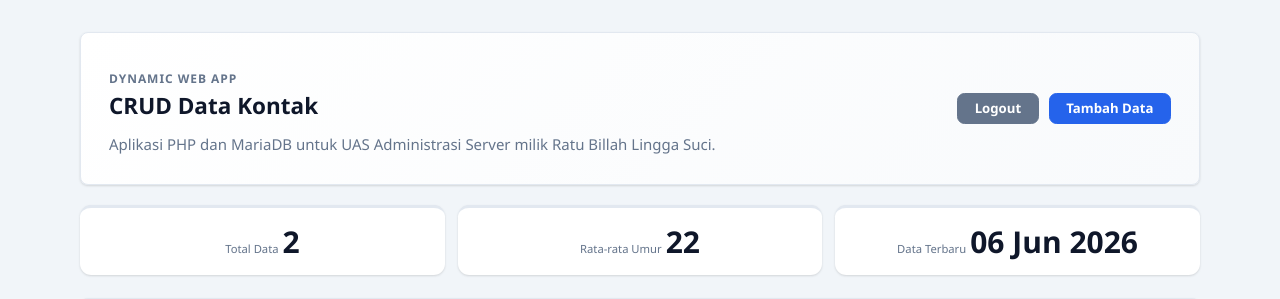
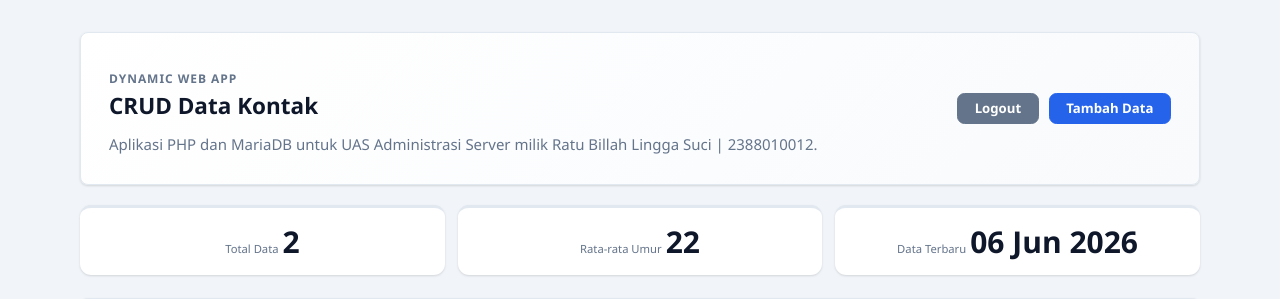
Before and after one commit to rathroughhratubillah/uas-admn, a PHP site: page / in a window 1280 px wide. Shown: the top 299 px of the page. Run offline with PHP 8.4, Linux system fonts and the light colour scheme; a user stored in the database is signed in; data comes from the database, SQL or seed files in the repository.

Commit message:
Update dynamic app NIM

```diff
--- a/dynamic-app/public/index.php
+++ b/dynamic-app/public/index.php
@@ -32,7 +32,7 @@ echo pageHeader('Data Kontak');
     <div>
       <p class="eyebrow">Dynamic Web App</p>
       <h1>CRUD Data Kontak</h1>
-      <p>Aplikasi PHP dan MariaDB untuk UAS Administrasi Server milik Ratu Billah Lingga Suci.</p>
+      <p>Aplikasi PHP dan MariaDB untuk UAS Administrasi Server milik Ratu Billah Lingga Suci | 2388010012.</p>
     </div>
     <div class="hero-actions">
       <a class="btn btn-secondary" href="/logout.php">Logout</a>
```
